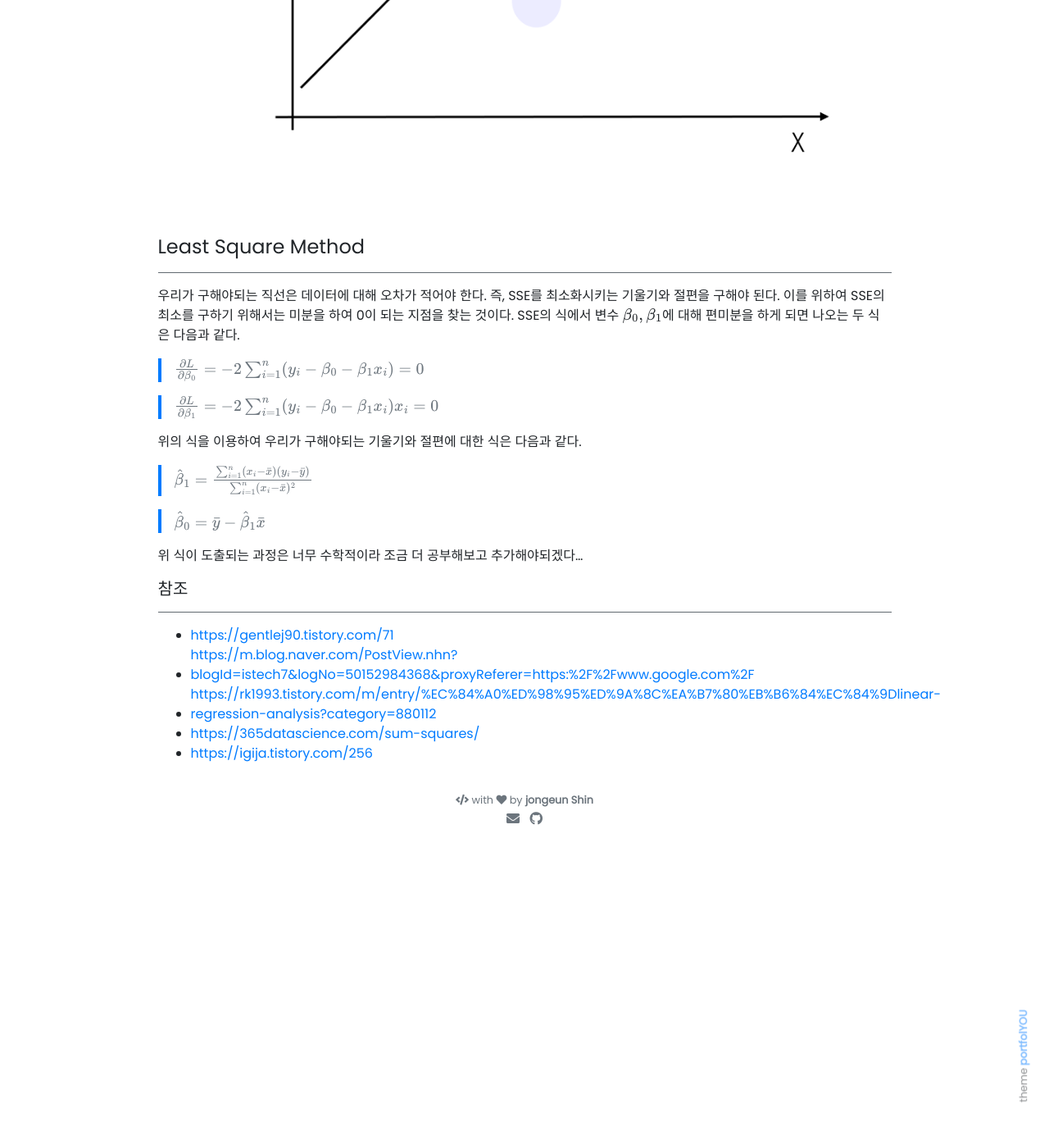
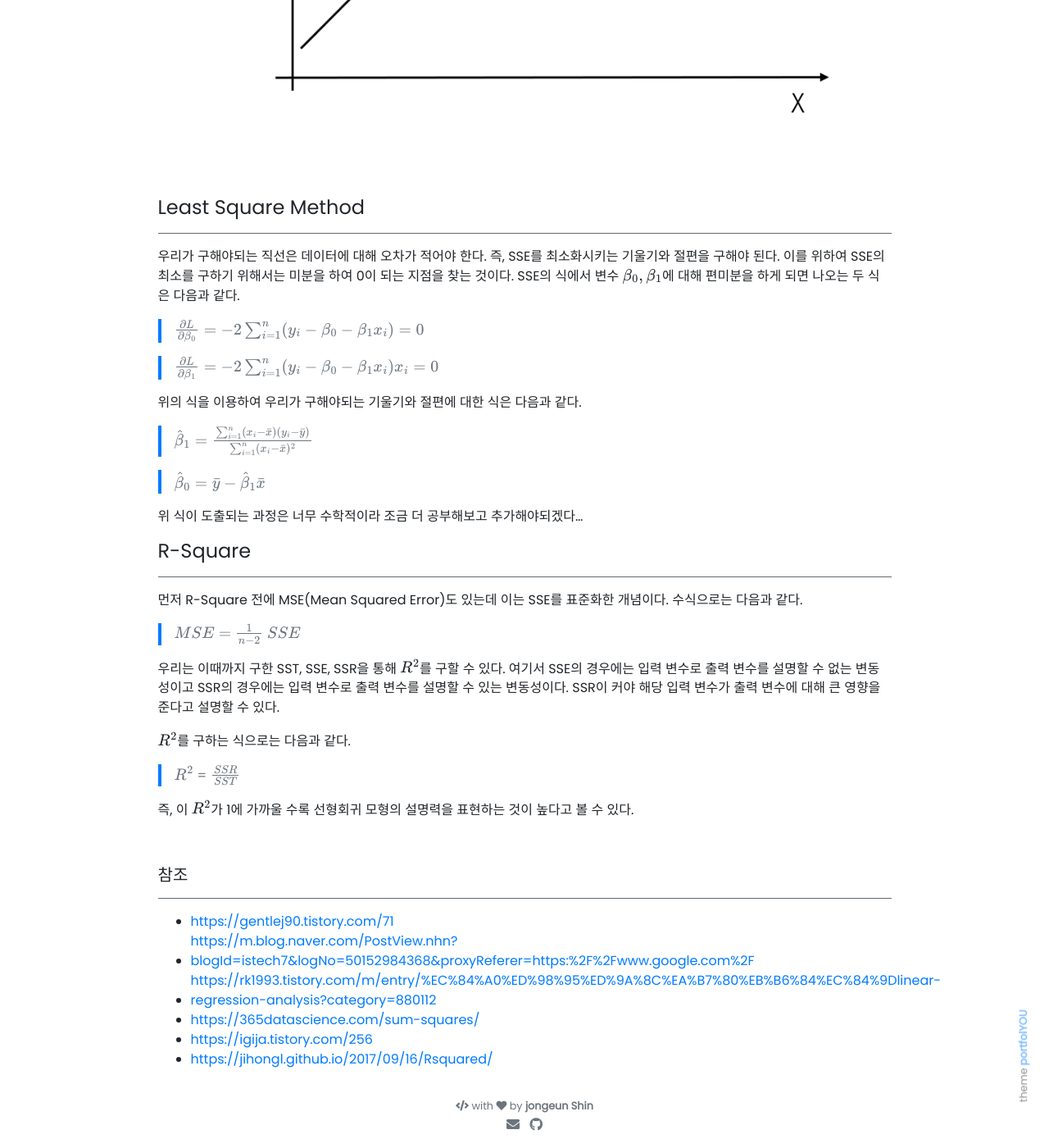
Before and after one commit to jongeunShin95/jongeunshin95.github.io, a Jekyll site: the page built from _posts/2020-07-21-simple-linear-regression.md, in a window 1280 px wide and 1400 px high, scrolled down 2668 px. Shown: the whole window at 82% size. Built offline with Jekyll 4.4.1, drawn with Linux system fonts in a browser that asks for light colours; nearby versions of some CDN libraries; our own code applies the rules of GitHub Pages for plain Markdown files; formulas are drawn with MathJax 3; comment, search, counter and statistics services are not loaded; before the commit the page ends 3695 px from its top, so only the background shows below that; some of the changed text lies outside the part shown.

Commit message:
Update Simple Linear Regression - R square

```diff
--- a/_posts/2020-07-21-simple-linear-regression.md
+++ b/_posts/2020-07-21-simple-linear-regression.md
@@ -89,6 +89,26 @@ SSE의 식에서 변수 $ \beta_0, \beta_1 $에 대해 편미분을 하게 되
 위 식이 도출되는 과정은 너무 수학적이라 조금 더 공부해보고 추가해야되겠다...
 <br>
 
+#### R-Square
+
+---
+
+먼저 R-Square 전에 MSE(Mean Squared Error)도 있는데 이는 SSE를 표준화한 개념이다. 수식으로는 다음과 같다.
+
+> $ MSE = $ $ 1 \over n - 2 $ $SSE$
+
+우리는 이때까지 구한 SST, SSE, SSR을 통해 $R^2$를 구할 수 있다. 여기서 SSE의 경우에는 입력 변수로 출력 변수를 설명할 수 없는 변동성이고
+SSR의 경우에는 입력 변수로 출력 변수를 설명할 수 있는 변동성이다. SSR이 커야 해당 입력 변수가 출력 변수에 대해 큰 영향을 준다고 설명할 수 있다.
+
+$R^2$를 구하는 식으로는 다음과 같다.
+
+> $R^2$ = $SSR \over SST$
+
+즉, 이 $R^2$가 1에 가까울 수록 선형회귀 모형의 설명력을 표현하는 것이 높다고 볼 수 있다.
+
+
+<br>
+
 ##### 참조
 
 ---
@@ -98,3 +118,4 @@ SSE의 식에서 변수 $ \beta_0, \beta_1 $에 대해 편미분을 하게 되
 * [https://rk1993.tistory.com/m/entry/%EC%84%A0%ED%98%95%ED%9A%8C%EA%B7%80%EB%B6%84%EC%84%9Dlinear-regression-analysis?category=880112](https://rk1993.tistory.com/m/entry/%EC%84%A0%ED%98%95%ED%9A%8C%EA%B7%80%EB%B6%84%EC%84%9Dlinear-regression-analysis?category=880112)
 * [https://365datascience.com/sum-squares/](https://365datascience.com/sum-squares/)
 * [https://igija.tistory.com/256](https://igija.tistory.com/256)
+* [https://jihongl.github.io/2017/09/16/Rsquared/](https://jihongl.github.io/2017/09/16/Rsquared/)
```
Also changed, not shown: other parts of _posts/2020-07-21-simple-linear-regression.md (+1 -1 lines).
